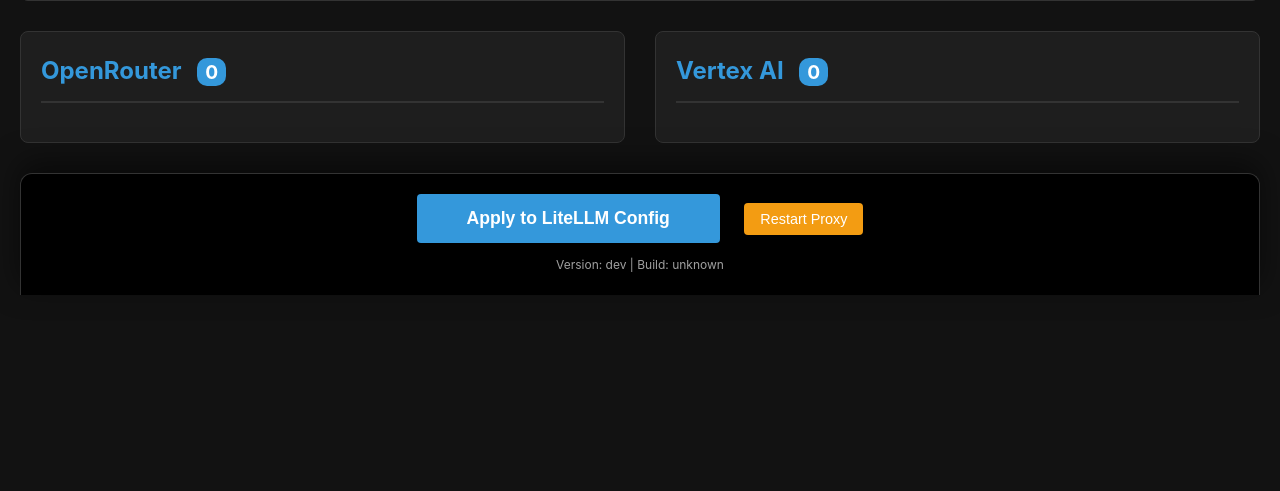
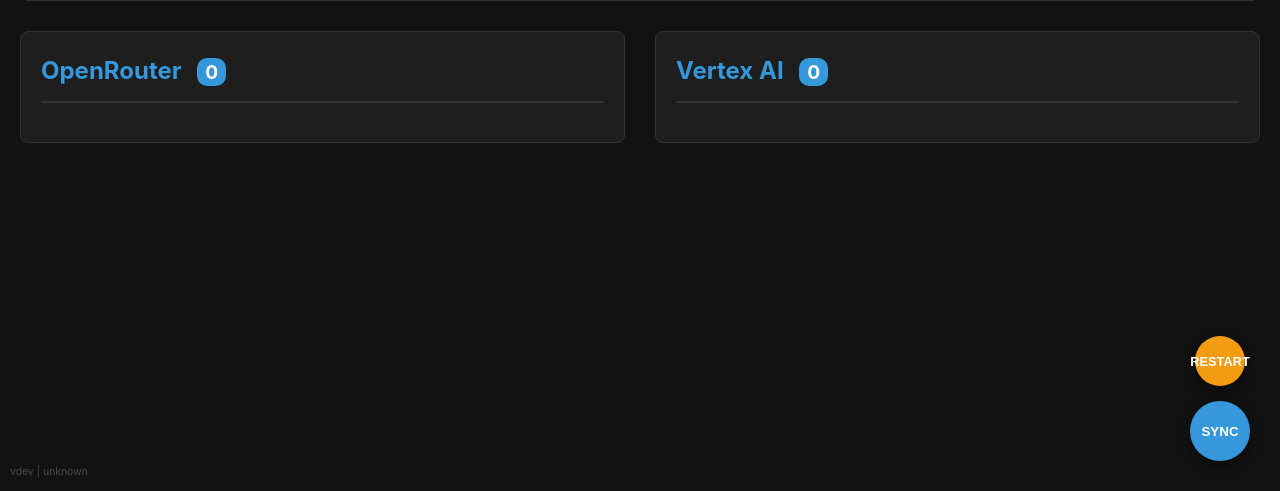
Before and after one commit to spelech/llmlite-modelmanager, a FastAPI app: page / in a window 1280 px wide. Shown: the part 309-800 px from the top of the page. Run offline with FastAPI, Linux system fonts and the light colour scheme.

Commit message:
feat: replace sticky bottom bar with floating action buttons (FABs)

```diff
--- a/app/templates/index.html
+++ b/app/templates/index.html
@@ -93,20 +93,77 @@
         button:disabled { opacity: 0.5; cursor: not-allowed; }
 
         .btn-test { background-color: var(--purple); color: white; padding: 6px 12px; font-size: 0.8em; }
-        .btn-sync { background-color: var(--accent); color: white; padding: 14px 50px; font-size: 1.1em; font-weight: bold; }
         .btn-refresh { background-color: var(--warning); color: white; padding: 8px 16px; font-size: 0.9em; }
 
-        .sync-bar {
-            position: sticky;
-            bottom: 0;
-            background: #000;
-            padding: 20px;
-            text-align: center;
-            border-radius: 12px 12px 0 0;
-            margin-top: 30px;
-            box-shadow: 0 -10px 30px rgba(0,0,0,0.5);
+        /* Floating Action Buttons */
+        .fab-group {
+            position: fixed;
+            bottom: 30px;
+            right: 30px;
+            display: flex;
+            flex-direction: column;
+            gap: 15px;
+            z-index: 1000;
+        }
+
+        .fab-container {
+            display: flex;
+            align-items: center;
+            justify-content: flex-end;
+            position: relative;
+        }
+
+        .fab-btn {
+            width: 60px;
+            height: 60px;
+            border-radius: 50%;
+            display: flex;
+            align-items: center;
+            justify-content: center;
+            box-shadow: 0 4px 15px rgba(0,0,0,0.5);
+            color: white;
+            border: none;
+            cursor: pointer;
+            transition: transform 0.2s, background-color 0.2s;
+            font-weight: bold;
+        }
+
+        .fab-btn:hover { transform: scale(1.1); }
+        .fab-btn.primary { background-color: var(--accent); }
+        .fab-btn.secondary {
+            background-color: var(--warning);
+            width: 50px;
+            height: 50px;
+            font-size: 0.8em;
+            margin-right: 5px;
+        }
+
+        .fab-label {
+            position: absolute;
+            right: 75px;
+            background: var(--bg-card);
+            color: var(--text-main);
+            padding: 5px 12px;
+            border-radius: 6px;
+            font-size: 0.85em;
+            white-space: nowrap;
+            opacity: 0;
+            transition: opacity 0.2s;
+            pointer-events: none;
             border: 1px solid var(--border);
-            border-bottom: none;
+            box-shadow: 0 2px 10px rgba(0,0,0,0.3);
+        }
+
+        .fab-container:hover .fab-label { opacity: 1; }
+
+        .version-footer {
+            position: fixed;
+            bottom: 10px;
+            left: 10px;
+            font-size: 0.65em;
+            color: var(--text-dim);
+            opacity: 0.4;
+            pointer-events: none;
         }
 
         .count-badge { font-size: 0.8em; background: var(--accent); color: white; padding: 2px 8px; border-radius: 10px; margin-left: 10px; }
@@ -235,12 +292,19 @@
             </div>
         </div>
 
-        <div class="sync-bar">
-            <button type="submit" class="btn-sync">Apply to LiteLLM Config</button>
-            <button type="button" class="btn-refresh" style="margin-left: 20px;" onclick="restartLiteLLM()">Restart Proxy</button>
-            <div style="font-size: 0.75em; color: var(--text-dim); margin-top: 12px;">
-                Version: {{ version[:7] if version else 'dev' }} | Build: {{ build_time }}
+        <div class="fab-group">
+            <div class="fab-container">
+                <span class="fab-label">Restart LiteLLM Proxy</span>
+                <button type="button" class="fab-btn secondary" onclick="restartLiteLLM()">RESTART</button>
             </div>
+            <div class="fab-container">
+                <span class="fab-label">Apply to LiteLLM Config</span>
+                <button type="submit" class="fab-btn primary">SYNC</button>
+            </div>
+        </div>
+
+        <div class="version-footer">
+            v{{ version[:7] if version else 'dev' }} | {{ build_time }}
         </div>
     </form>
 
```
